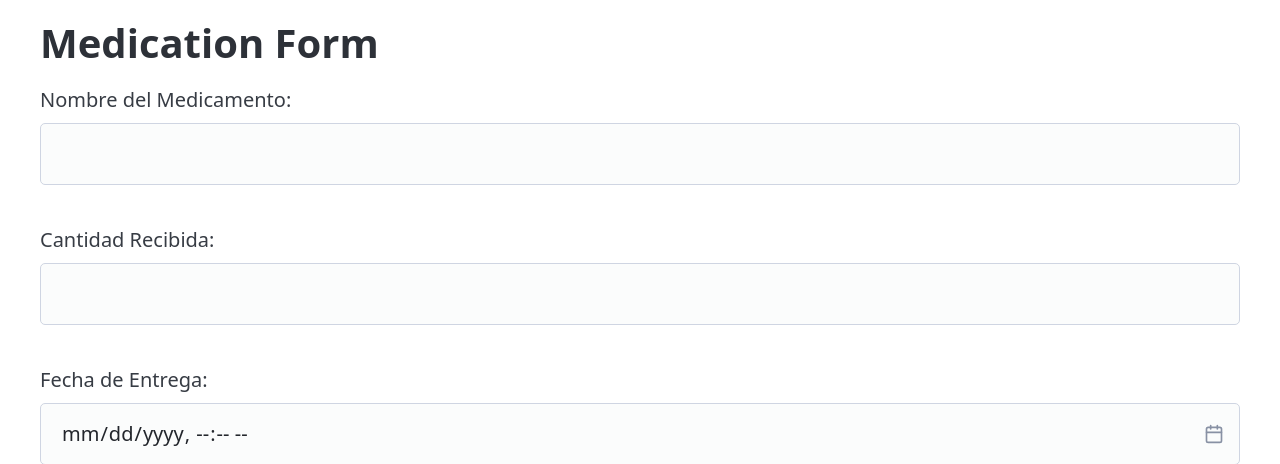
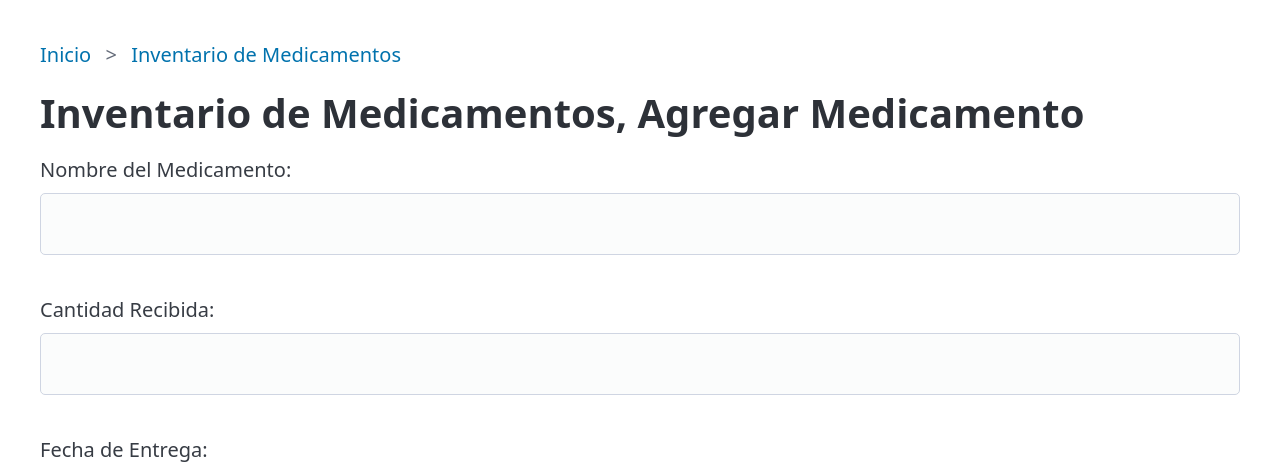
Before and after one commit to JuanPuyo1/EMR_RVDjango, a Django app: page /medication_form/ in a window 1280 px wide. Shown: the top 464 px of the page. Run offline with Django 5.2, Linux system fonts and the light colour scheme; data comes from the database, SQL or seed files in the repository; some libraries are stand-ins or nearby versions.

Commit message:
correcting the medication_inventory (form) and the medication_control_list

```diff
--- a/emr/templates/emr/index.html
+++ b/emr/templates/emr/index.html
@@ -23,7 +23,7 @@
     <summary id="enfermeria">ENFERMERÍA</summary>
     <ul>
         <li><a href="{% url 'emr:medication_control_list' %}">Control de Medicamentos</a></li>
-        <li><a href="{% url 'emr:medication_list' %}">Inventario de Medicamentos</a></li>
+        <li><a href="{% url 'emr:medication_inventory' %}">Inventario de Medicamentos</a></li>
         <li><a href="">Registro de Presion Arterial</a></li>
         <li><a href="">Registro de Comidas</a></li>
         <li><a href="">Comidas</a></li>
--- a/emr/templates/emr/medication_form.html
+++ /dev/null
@@ -1,16 +0,0 @@
-{% extends 'base.html' %}
-{% block content %}
-<h1>Medication Form</h1>
-<form method="post">
-    {% csrf_token %}
-    {{ form.as_p }}
-    <button type="submit" class="btn btn-primary">Save</button>
-</form>
-{% endblock %}
-
-{% block extra_scripts %}
-<script>
-
-
-</script>
-{% endblock extra_scripts %}
--- /dev/null
+++ b/emr/templates/emr/medication_inventory_form.html
@@ -0,0 +1,31 @@
+{% extends 'base.html' %}
+
+{% block title %}
+<h1>Inventario de Medicamentos, Agregar Medicamento</h1>
+{% endblock title %}
+
+{% block breadcrumb %}
+<nav aria-label="breadcrumb">
+    <ul>
+      <li><a href="{% url 'emr:index' %}">Inicio</a></li>
+      <li><a href="{% url 'emr:medication_inventory' %}">Inventario de Medicamentos</a></li>
+    </ul>
+  </nav>
+{% endblock breadcrumb %}
+
+{% block content %}
+<h1>Inventario de Medicamentos, Agregar Medicamento</h1>
+
+<form method="post">
+    {% csrf_token %}
+    {{ form.as_p }}
+    <button type="submit" class="btn btn-primary">Save</button>
+</form>
+{% endblock %}
+
+{% block extra_scripts %}
+<script>
+
+
+</script>
+{% endblock extra_scripts %}
--- a/emr/urls.py
+++ b/emr/urls.py
@@ -8,7 +8,7 @@ urlpatterns = [
     path('medical_record/', views.medical_record, name='medical_record'),
     path('medication_form/', views.MedCreateView.as_view(), name='medication_form'),
     path('medication_inventory/', views.MedInventoryView.as_view(), name='medication_inventory'),
-    path('medication_control/<str:date>/', views.MedControlRegisterView.as_view(), name='medication_control'),
+    path('medication_control_form/', views.MedControlFormView.as_view(), name='medication_control_form'),
     path('medication_control_details/<int:record_id>/', views.MedControlDetailsView.as_view(), name='medication_control_details'),
     path('medication_control_list/', views.MedControlView.as_view(), name='medication_control_list'),
 ]
--- a/emr/views.py
+++ b/emr/views.py
@@ -12,10 +12,14 @@ def index(request):
 def medical_record(request):
     return render(request, 'emr/medical_record.html')
 
+'''
 
+Medication Inventory
+
+'''
 
 class MedCreateView(CreateView):
-    template_name = 'emr/medication_form.html'
+    template_name = 'emr/medication_inventory_form.html'
     form_class = MedicationForm
 
     def form_valid(self, form):
@@ -87,10 +91,15 @@ class MedControlDetailsView(View):
         record = MedicationControl.objects.get(id=record_id)
         return render(request, self.template_name, {'record': record})
 
-class MedControlRegisterView(View):
+class MedControlFormView(View):
     form_class = MedicationControlForm
-    def get(self, request, date ):
-        medications = Medication.objects.all()
+    template_name = 'emr/medication_control_form.html'
+    def get(self, request):
         form = self.form_class()
+        return render(request, self.template_name, {'form': form})
 
-        return render(request, self.template_name, {'medications': medications, 'form': form})
+    def post(self, request):
+        form = self.form_class(request.POST)
+        if form.is_valid():
+            form.save()
+            return redirect('emr:medication_control_list')
```
Also changed, not shown: emr/templates/emr/medication_control.html (deleted, +0 -20 lines), emr/templates/emr/medication_control_form.html (added, +35 -0 lines), emr/templates/emr/medication_control_list.html (+3 -5 lines), emr/templates/emr/medication_inventory.html (+6 -2 lines).
